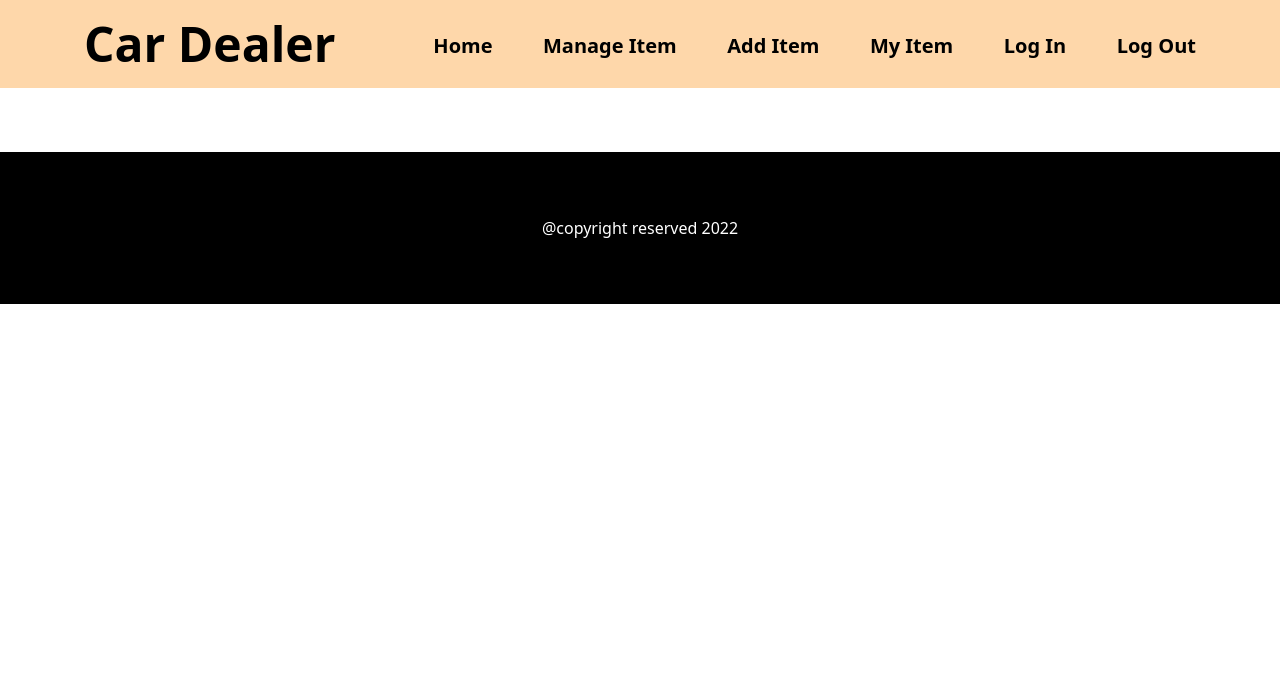
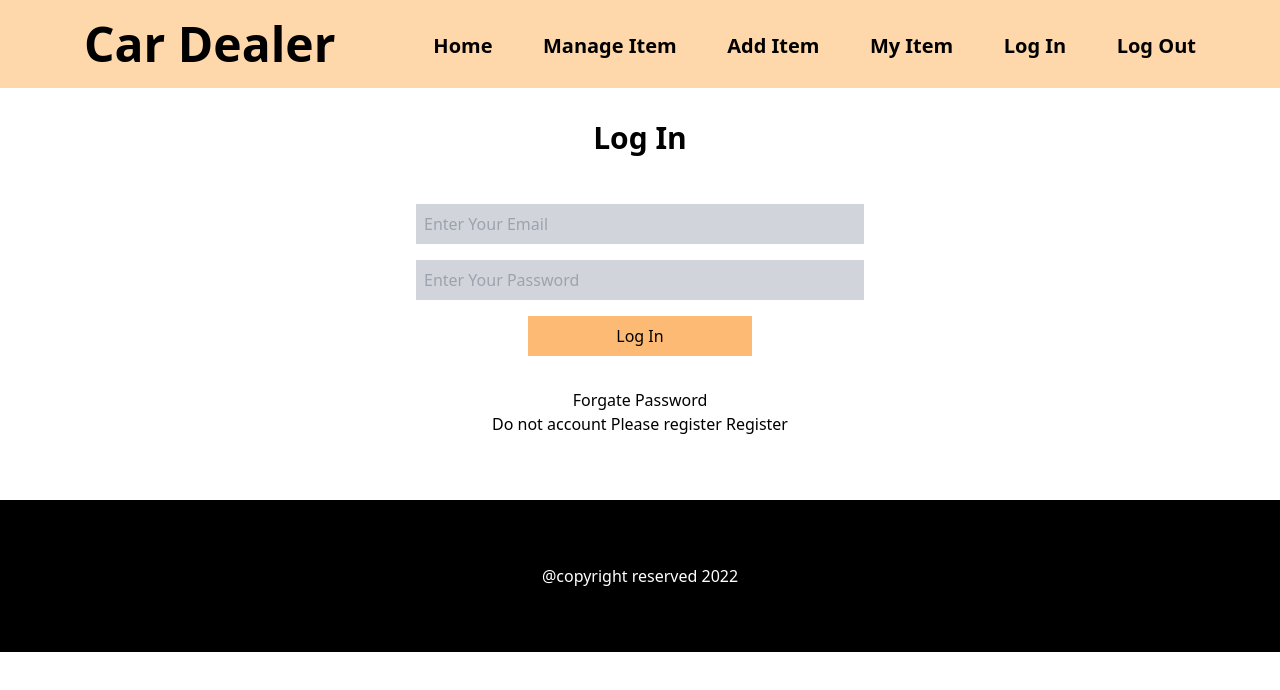
Before and after one commit to jhshakil/warehouse-management-client, a React (Create React App) app: page /login in a window 1280 px wide. Shown: the top 690 px of the page. Built offline with nearby package versions, Linux system fonts and the light colour scheme.

Commit message:
add login

```diff
--- a/src/App.js
+++ b/src/App.js
@@ -3,6 +3,7 @@ import { Route, Routes } from 'react-router-dom';
 import Header from './page/Shared/Header/Header';
 import Home from './page/Home/Home';
 import Footer from './page/Shared/Footer/Footer';
+import Login from './page/Login/Login';
 
 function App() {
   return (
@@ -10,6 +11,7 @@ function App() {
       <Header></Header>
       <Routes>
         <Route path='/' element={<Home></Home>}>Home</Route>
+        <Route path='/login' element={<Login></Login>}>Log In</Route>
       </Routes>
       <Footer></Footer>
     </div>
--- a/src/page/Inventory/Item.js
+++ b/src/page/Inventory/Item.js
@@ -15,6 +15,7 @@ const Item = (props) => {
                     <p>Balance: {balance}</p>
                     <p>Quantity: {quantity}</p>
                 </div>
+                <button className='bg-orange-300 p-2 w-full m-auto mt-8 rounded-lg font-bold'>Update</button>
             </div>
         </div>
     );
--- /dev/null
+++ b/src/page/Login/Login.js
@@ -0,0 +1,22 @@
+import React from 'react';
+import { Link } from 'react-router-dom';
+
+const Login = () => {
+    return (
+        <div className='w-3/4 m-auto'>
+            <h1 className='text-3xl font-bold text-center mt-8'>Log In</h1>
+            <form className='p-8'>
+                <input className='block m-auto bg-gray-300 w-1/2 mt-4 p-2' type="email" placeholder='Enter Your Email' />
+                <input className='block m-auto bg-gray-300 w-1/2 mt-4 p-2' type="password" placeholder='Enter Your Password' />
+                <button className='block m-auto bg-orange-300 w-1/4 mt-4 p-2' type="submit">Log In</button>
+            </form>
+            <div className='text-center'>
+                <h1>Forgate Password</h1>
+                <p>Do not account Please register <Link to='/register'>Register</Link></p>
+            </div>
+
+        </div>
+    );
+};
+
+export default Login;
```
